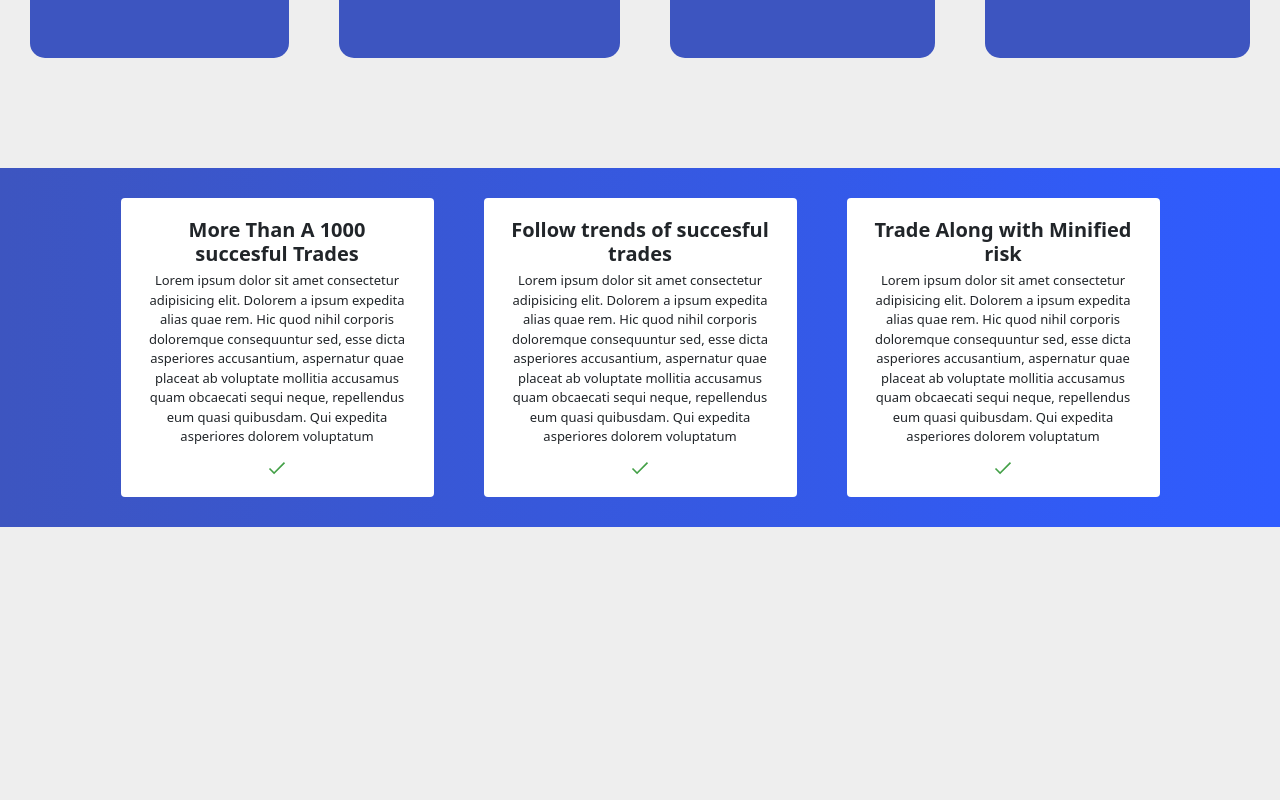
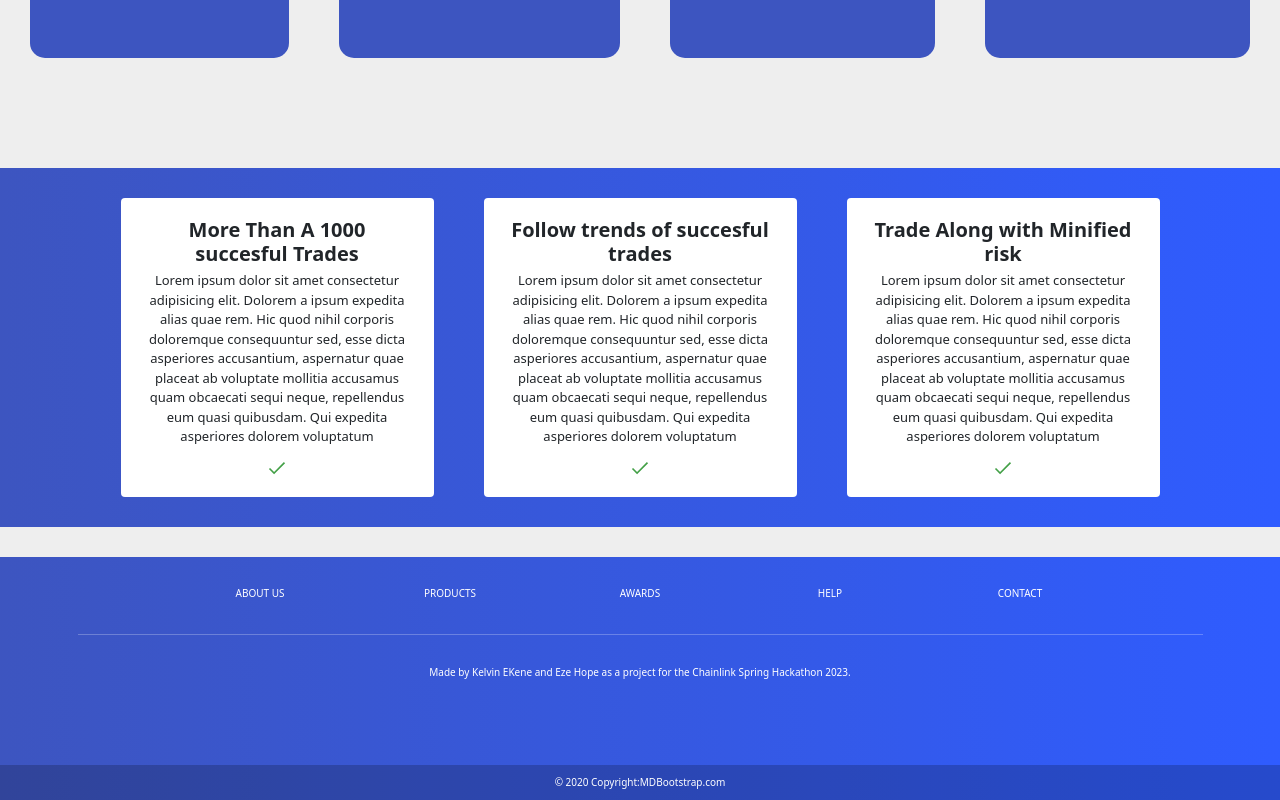
Before and after one commit to kekene48/tradeguide-master, a React (Create React App) app: page / in a window 1280 px wide. Shown: the part 1053-1853 px from the top of the page. Before the commit the page ends 1580 px from the top, so only its background shows below. Built offline with nearby package versions, Linux system fonts and the light colour scheme; what @rainbow-me/rainbowkit, wagmi would draw is missing.

Commit message:
Fixing d getWalletTokenBalances to run on connect

```diff
--- a/src/Home/Home.jsx
+++ b/src/Home/Home.jsx
@@ -133,6 +133,98 @@ function Home() {
             <FcCheckmark className="services__card-icon" />
           </div>
         </section>
+
+        {/* FOOTER */}
+        <footer
+          className="text-center text-white footer"
+          style={{
+            backgroundImage: "linear-gradient(to right, #3d55c0, #2f5cff)",
+          }}
+        >
+          <div className="container">
+            <section className="mt-5">
+              <div className="row text-center d-flex justify-content-center pt-5">
+                <div className="col-md-2">
+                  <h6 className="text-uppercase font-weight-bold">
+                    <a href="#!" className="text-white">
+                      About us
+                    </a>
+                  </h6>
+                </div>
+
+                <div className="col-md-2">
+                  <h6 className="text-uppercase font-weight-bold">
+                    <a href="#!" className="text-white">
+                      Products
+                    </a>
+                  </h6>
+                </div>
+                <div className="col-md-2">
+                  <h6 className="text-uppercase font-weight-bold">
+                    <a href="#!" className="text-white">
+                      Awards
+                    </a>
+                  </h6>
+                </div>
+                <div className="col-md-2">
+                  <h6 className="text-uppercase font-weight-bold">
+                    <a href="#!" className="text-white">
+                      Help
+                    </a>
+                  </h6>
+                </div>
+                <div className="col-md-2">
+                  <h6 className="text-uppercase font-weight-bold">
+                    <a href="#!" className="text-white">
+                      Contact
+                    </a>
+                  </h6>
+                </div>
+              </div>
+            </section>
+
+            <hr className="my-5" />
+            <section className="mb-5">
+              <div className="row d-flex justify-content-center">
+                <div className="col-lg-8">
+                  <p>
+                    Made by Kelvin EKene and Eze Hope as a project for the
+                    Chainlink Spring Hackathon 2023.
+                  </p>
+                </div>
+              </div>
+            </section>
+            <section className="text-center mb-5">
+              <a href="" className="text-white me-4">
+                <i className="fab fa-facebook-f"></i>
+              </a>
+              <a href="" className="text-white me-4">
+                <i className="fab fa-twitter"></i>
+              </a>
+              <a href="" className="text-white me-4">
+                <i className="fab fa-google"></i>
+              </a>
+              <a href="" className="text-white me-4">
+                <i className="fab fa-instagram"></i>
+              </a>
+              <a href="" className="text-white me-4">
+                <i className="fab fa-linkedin"></i>
+              </a>
+              <a href="" className="text-white me-4">
+                <i className="fab fa-github"></i>
+              </a>
+            </section>
+          </div>
+          <div
+            className="text-center p-3"
+            style={{ backgroundColor: "rgba(0, 0, 0, 0.2)" }}
+          >
+            © 2020 Copyright:
+            <a className="text-white" href="https://mdbootstrap.com/">
+              MDBootstrap.com
+            </a>
+          </div>
+        </footer>
       </div>
     </>
   );
--- a/src/Home/home.scss
+++ b/src/Home/home.scss
@@ -184,6 +184,8 @@ $color-black: #000;
   }
 }
 
+///////////////////////// ANIMATIONS ////////////////////////
+
 @keyframes MoveIn {
   0% {
     transform: translateX(25%);
--- a/src/Main/Traders/Traders.jsx
+++ b/src/Main/Traders/Traders.jsx
@@ -6,6 +6,12 @@ import Top from "../Top";
 
 const Traders = () => {
   const walletAddress = "dc8g8347tq74echhe9hfhe9hwehh9f3h994hh93h4h739hkkjsjs";
+
+  //returns a random number within a range
+  function randomNumber(min, max) {
+    return (Math.random() * (max - min) + min).toFixed(2);
+  }
+
   return (
     <>
       <Top />
@@ -22,65 +28,65 @@ const Traders = () => {
           <tbody>
             <tr>
               <td>
-                <Link to="/profile">Cecelia Ahern</Link>
+                <Link to="/profile">Sergey Nazarov</Link>
               </td>
               <td>{walletAddress}</td>
-              <td>3.5%</td>
+              <td>{randomNumber(82, 87)}%</td>
             </tr>
             <tr>
               <td>
-                <Link to="/profile">Cecelia Ahern</Link>
+                <Link to="/profile">Kemal El Moujahid</Link>
               </td>
               <td>{walletAddress}</td>
-              <td>3.5%</td>
+              <td>{randomNumber(77, 82)}%</td>
             </tr>
             <tr>
               <td>
-                <Link to="/profile">Cecelia Ahern</Link>
+                <Link to="/profile">Jeff Hasselman</Link>
               </td>
               <td>{walletAddress}</td>
-              <td>3.5%</td>
+              <td>{randomNumber(72, 77)}%</td>
             </tr>
             <tr>
               <td>
-                <Link to="/profile">Cecelia Ahern</Link>
+                <Link to="/profile">Brad Feinstein</Link>
               </td>
               <td>{walletAddress}</td>
-              <td>3.5%</td>
+              <td>{randomNumber(67, 72)}%</td>
             </tr>
             <tr>
               <td>
-                <Link to="/profile">Cecelia Ahern</Link>
+                <Link to="/profile">Patrick Collins</Link>
               </td>
               <td>{walletAddress}</td>
-              <td>3.5%</td>
+              <td>{randomNumber(64, 67)}%</td>
             </tr>
             <tr>
               <td>
-                <Link to="/profile">Cecelia Ahern</Link>
+                <Link to="/profile">Austin Griffith</Link>
               </td>
               <td>{walletAddress}</td>
-              <td>3.5%</td>
+              <td>{randomNumber(62, 64)}%</td>
             </tr>
             <tr>
-              <td>Cecelia Ahern</td>
+              <td>Stefan Rust</td>
               <td>{walletAddress}</td>
-              <td>3.5%</td>
+              <td>{randomNumber(60, 62)}%</td>
             </tr>
             <tr>
-              <td>Cecelia Ahern</td>
+              <td>Radek Sienkiewicz</td>
               <td>${walletAddress}</td>
-              <td>3.5%</td>
+              <td>{randomNumber(58, 60)}%</td>
             </tr>
             <tr>
-              <td>Cecelia Ahern</td>
+              <td>Scott Dykstra</td>
               <td>{walletAddress}</td>
-              <td>3.5%</td>
+              <td>{randomNumber(56, 58)}%</td>
             </tr>
             <tr>
-              <td>Cecelia Ahern</td>
+              <td>Ebru Engwal</td>
               <td>{walletAddress}</td>
-              <td>3.5%</td>
+              <td>{randomNumber(53, 56)}%</td>
             </tr>
           </tbody>
         </table>
--- a/src/Main/Trades/TradePage/TradePage.jsx
+++ b/src/Main/Trades/TradePage/TradePage.jsx
@@ -1,4 +1,4 @@
-import React from "react";
+import React, { useEffect } from "react";
 import "./TradePage.scss";
 import { AiOutlineSwap } from "react-icons/ai";
 import { useRef, useState } from "react";
@@ -106,10 +106,8 @@ const TradePage = () => {
     setRadio(!radio);
   };
 
-  // const { isDisconnected } = useAccount();
-  // if (!isDisconnected) {
-  //   handleSubmit();
-  // }
+  const { isConnected } = useAccount();
+  useEffect(() => handleSubmit, [isConnected]);
 
   return (
     <>
@@ -171,7 +169,7 @@ const TradePage = () => {
 
         <button
           className="btn btn-primary btn-lg top-btn"
-          onClick={() => handleSubmit()}
+          onClick={() => console.log("swap successful")}
         >
           Swap
         </button>
--- a/src/Main/Trades/TradePage/TradePage.scss
+++ b/src/Main/Trades/TradePage/TradePage.scss
@@ -26,7 +26,7 @@
         & input {
             width: 20%;
             height: 2.5rem;
-            transform: translateX(4rem);
+            transform: translateX(4rem) translateY(1.3rem);
 
             &:focus {
                 outline: none;
```
Also changed, not shown: 1 other file (tests, documents, lock files or other folders).
